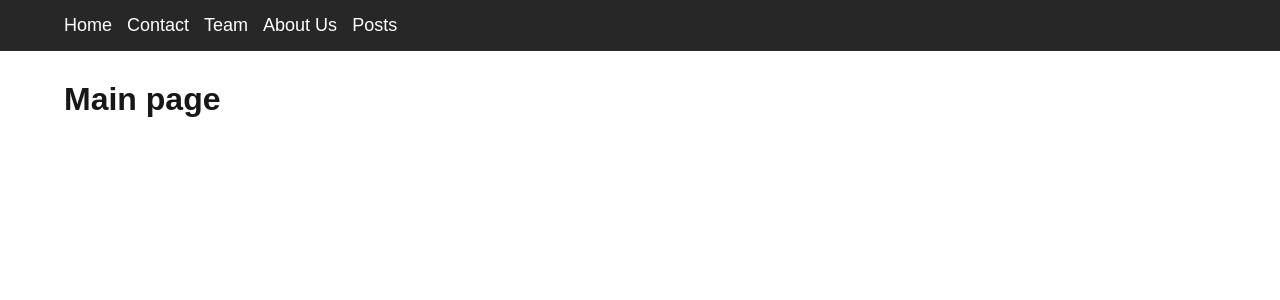
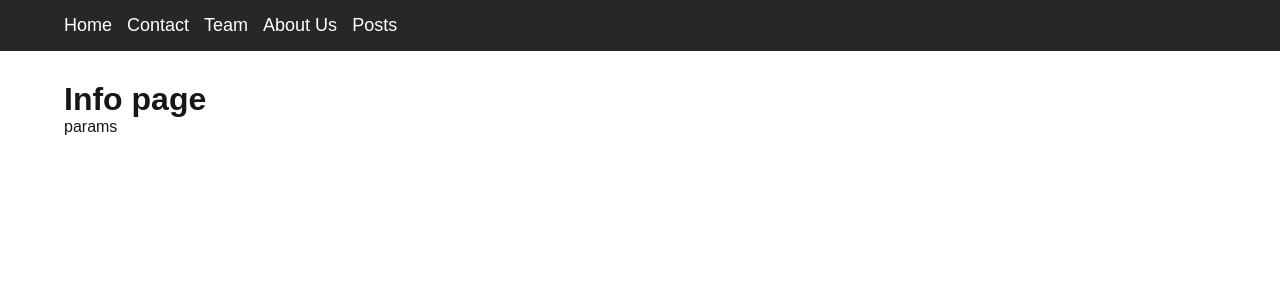
Before and after one commit to kacper0276/Next-Training, a Next.js app: page / in a window 1280 px wide. Shown: the top 300 px of the page. Built offline with nearby package versions, Linux system fonts and the light colour scheme.

Commit message:
Path oraz catch-all

```diff
--- /dev/null
+++ b/src/app/[...path]/page.tsx
@@ -0,0 +1,18 @@
+import { NextPage } from "next";
+
+type InfoPageProps = {
+  params: {
+    path: string[];
+  };
+};
+
+const InfoPage: NextPage<InfoPageProps> = ({ params }) => {
+  return (
+    <div>
+      <h1>Info page</h1>
+      params {params.path.join("/")}
+    </div>
+  );
+};
+
+export default InfoPage;
```
Also changed, not shown: src/app/info/[[...path]]/page.tsx (added, +18 -0 lines).
